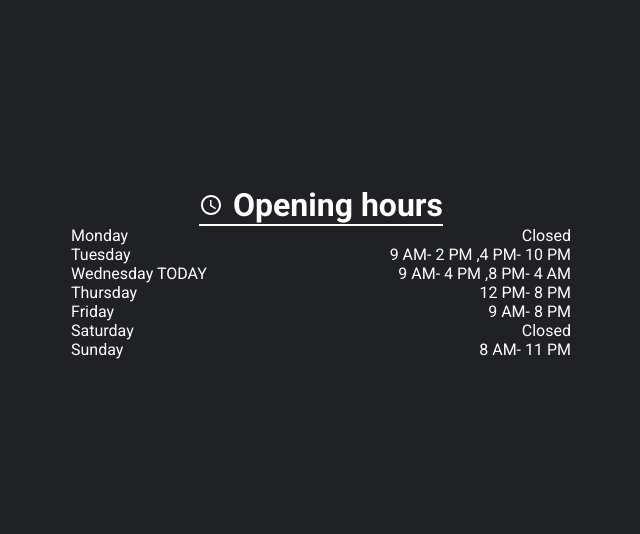
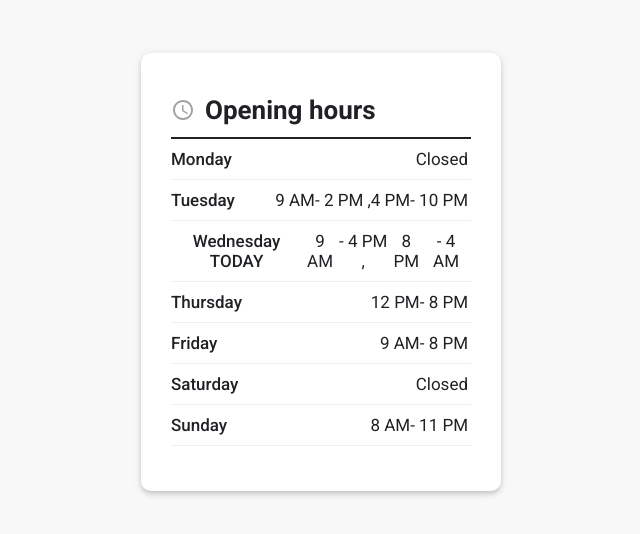
Before and after one commit to ridmitri/time-slots, a React (Vite) app: page / in a window 1280 px wide. Shown: the part 128-662 px from the top of the page, without its empty margins (319-959 px from the left). Built offline with nearby package versions, Linux system fonts and the light colour scheme.

Commit message:
adjust styled

```diff
--- a/src/App.tsx
+++ /dev/null
@@ -1,43 +0,0 @@
-import styled from 'styled-components';
-import AccessTimeIcon from 'components/Icon/AccessTime';
-import { font } from 'components/theme';
-import HoursList from 'components/HoursList';
-
-const Container = styled.div`
-  text-align: center;
-  min-height: 100vh;
-  display: flex;
-  align-items: center;
-  justify-content: center;
-  background-color: ${(props) => props.theme.color.black};
-  color: ${(props) => props.theme.color.white};
-  flex-direction: column;
-`;
-
-const Title = styled.h1`
-  ${font.bold}
-  margin-left: 10px;
-`;
-
-const Header = styled.header`
-  display: flex;
-  align-items: center;
-  color: ${(props) => props.theme.color.white};
-  border-bottom: 2px solid;
-  border-bottom-color: ${(props) => props.theme.color.white};
-`;
-
-function App() {
-  const title = 'Opening hours';
-  return (
-    <Container>
-      <Header>
-        <AccessTimeIcon />
-        <Title>{title}</Title>
-      </Header>
-      <HoursList />
-    </Container>
-  );
-}
-
-export default App;
--- a/src/components/HoursList/index.tsx
+++ b/src/components/Hours/index.tsx
@@ -1,35 +1,35 @@
 import uuid from 'utils/uuid';
 import tranformHours, { DayOfWeek } from 'utils/transformHours';
 import isToday from 'utils/isToday';
+import payload from 'utils/payload';
 
 import {
   Container,
-  List,
-  ListItem,
+  DaysList,
+  DayItem,
   Day,
-  Hours,
+  HoursList,
   HoursItem,
   Closed,
 } from './styled';
-import payload from './payload';
 
-export default function HoursList() {
+export default function Hours() {
   const hoursPayload = tranformHours(payload);
 
   return (
     <Container>
-      <List>
+      <DaysList>
         {Object.entries(hoursPayload).map(([day, hours]) => {
           const dayOfWeek = day as DayOfWeek;
           return (
-            <ListItem key={uuid()}>
+            <DayItem key={uuid()}>
               <Day>
                 {day} {isToday(dayOfWeek) ? 'TODAY' : null}
               </Day>
               {hours === null ? (
                 <Closed>Closed</Closed>
               ) : (
-                <Hours>
+                <HoursList>
                   {hours?.map((item, i) => (
                     <HoursItem key={uuid()}>
                       <>
@@ -39,12 +39,12 @@ export default function HoursList() {
                       </>
                     </HoursItem>
                   ))}
-                </Hours>
+                </HoursList>
               )}
-            </ListItem>
+            </DayItem>
           );
         })}
-      </List>
+      </DaysList>
     </Container>
   );
 }
--- /dev/null
+++ b/src/components/Hours/styled.ts
@@ -0,0 +1,37 @@
+import styled, { css } from 'styled-components';
+import { font } from 'theme';
+
+const flex = css`
+  display: flex;
+`;
+
+export const Container = styled.div``;
+
+export const DaysList = styled.div`
+  padding-bottom: ${(props) => props.theme.space.m};
+`;
+
+export const DayItem = styled.div`
+  ${flex}
+  justify-content: space-between;
+  padding: ${(props) => props.theme.space.xs} 0;
+  padding-right: 3px;
+  font-size: ${(props) => props.theme.fontSize.l};
+  border-bottom: 1px solid ${(props) => props.theme.color.fg_2};
+`;
+
+export const Day = styled.div`
+  ${flex}
+  ${font.medium}
+  text-transform: capitalize;
+`;
+
+export const HoursList = styled.div`
+  ${flex}
+`;
+
+export const HoursItem = styled.div`
+  ${flex}
+`;
+
+export const Closed = styled.div``;
--- a/src/components/HoursList/styled.ts
+++ /dev/null
@@ -1,36 +0,0 @@
-import styled, { css } from 'styled-components';
-
-const flex = css`
-  display: flex;
-`;
-
-export const Container = styled.div`
-  ${flex}
-  min-width: 500px;
-`;
-
-export const List = styled.div`
-  display: flex;
-  flex-direction: column;
-  width: 100%;
-`;
-
-export const ListItem = styled.div`
-  ${flex}
-  justify-content: space-between;
-`;
-
-export const Day = styled.div`
-  ${flex}
-  text-transform: capitalize;
-`;
-
-export const Hours = styled.div`
-  ${flex}
-`;
-
-export const HoursItem = styled.div`
-  ${flex}
-`;
-
-export const Closed = styled.div``;
--- /dev/null
+++ b/src/components/Layout/index.tsx
@@ -0,0 +1,24 @@
+import React from 'react';
+import theme from 'theme';
+import AccessTimeIcon from 'components/Icon/AccessTime';
+import { Container, Title, Header, Content, Wrapper } from './styled';
+
+type Props = {
+  children: React.ReactNode;
+};
+
+export default function Layout(props: Props) {
+  const { children } = props;
+
+  return (
+    <Container>
+      <Wrapper>
+        <Header>
+          <AccessTimeIcon fill={theme.color.fg_3} />
+          <Title>Opening hours</Title>
+        </Header>
+        <Content>{children}</Content>
+      </Wrapper>
+    </Container>
+  );
+}
--- /dev/null
+++ b/src/components/Layout/styled.ts
@@ -0,0 +1,44 @@
+import styled from 'styled-components';
+import { font } from 'theme';
+
+export const Container = styled.div`
+  text-align: center;
+  min-height: 100vh;
+  display: flex;
+  align-items: center;
+  justify-content: center;
+  background-color: ${(props) => props.theme.color.fg_1};
+  color: ${(props) => props.theme.color.fg};
+  flex-direction: column;
+`;
+
+export const Wrapper = styled.div`
+  background-color: ${(props) => props.theme.color.bg};
+  padding: ${(props) => props.theme.space.xl};
+  border-radius: ${(props) => props.theme.space.xs};
+
+  /* Shadow 4dp */
+  box-shadow: 0 4px 5px 0 rgba(100, 100, 100, 0.14),
+    0 1px 10px 0 rgba(100, 100, 100, 0.12),
+    0 2px 4px -1px rgba(100, 100, 100, 0.2);
+`;
+
+export const Title = styled.h1`
+  ${font.bold}
+  font-size: ${(props) => props.theme.fontSize.xl};
+  margin-left: ${(props) => props.theme.space.xs}; ;
+`;
+
+export const Header = styled.header`
+  display: flex;
+  text-align: left;
+  align-items: center;
+  padding: ${(props) => props.theme.space.s} 0;
+  color: ${(props) => props.theme.color.fg};
+  border-bottom: 2px solid;
+  border-bottom-color: ${(props) => props.theme.color.fg};
+`;
+
+export const Content = styled.div`
+  width: 300px;
+`;
--- a/src/main.tsx
+++ b/src/main.tsx
@@ -6,10 +6,10 @@ import '@fontsource/roboto/700.css';
 import React from 'react';
 import ReactDOM from 'react-dom/client';
 import { ThemeProvider } from 'styled-components';
-import GlobalStyle from './components/theme/GlobalStyle';
-import theme from './components/theme';
-
-import App from './App';
+import GlobalStyle from 'theme/GlobalStyle';
+import theme from 'theme';
+import Layout from 'components/Layout';
+import Hours from 'components/Hours';
 
 const root = document.getElementById('root') as HTMLElement;
 
@@ -17,7 +17,9 @@ ReactDOM.createRoot(root).render(
   <React.StrictMode>
     <GlobalStyle />
     <ThemeProvider theme={theme}>
-      <App />
+      <Layout>
+        <Hours />
+      </Layout>
     </ThemeProvider>
   </React.StrictMode>,
 );
--- a/src/components/theme/GlobalStyle.ts
+++ b/src/theme/GlobalStyle.ts
@@ -7,7 +7,8 @@ const GlobalStyle = createGlobalStyle`
   }
 
   body {
-    font-family: "Roboto";
+    font-family: "Roboto", sans-serif;
+    font-size: 16px;
   }
 `;
 
--- a/src/components/theme/index.ts
+++ b/src/theme/index.ts
@@ -3,17 +3,24 @@ import { css } from 'styled-components';
 const theme = {
   fontSize: {
     s: '12px',
-    m: '16px',
-    l: '22px',
-    xl: '30px',
+    m: '15px',
+    l: '17px',
+    xl: '26px',
   },
   color: {
-    white: '#fff',
-    black: '#202125',
+    bg: '#fff',
+    fg: '#202125',
     green: '#5bcb02',
-    gray_1: '#f8f8f8',
-    gray_2: '#eee',
-    gray_3: '#a1a2a4',
+    fg_1: '#f8f8f8',
+    fg_2: '#eee',
+    fg_3: '#a1a2a4',
+  },
+  space: {
+    xs: '10px',
+    s: '12px',
+    m: '15px',
+    l: '20px',
+    xl: '30px',
   },
 };
 
@@ -45,15 +52,25 @@ export default theme;
 declare module 'styled-components' {
   export interface DefaultTheme {
     fontSize: {
-      [key: string]: string;
+      s: string;
+      m: string;
+      l: string;
+      xl: string;
     };
     color: {
-      white: string;
-      black: string;
+      fg: string;
+      bg: string;
       green: string;
-      gray_1: string;
-      gray_2: string;
-      gray_3: string;
+      fg_1: string;
+      fg_2: string;
+      fg_3: string;
+    };
+    space: {
+      xs: string;
+      s: string;
+      m: string;
+      l: string;
+      xl: string;
     };
   }
 }
--- a/vite.config.ts
+++ b/vite.config.ts
@@ -25,6 +25,7 @@ export default defineConfig(() => {
     resolve: {
       alias: {
         utils: path.resolve(__dirname, './src/utils'),
+        theme: path.resolve(__dirname, './src/theme'),
         components: path.resolve(__dirname, './src/components'),
       },
     },
```
Also changed, not shown: src/utils/payload.ts (renamed from src/components/HoursList/payload.ts).
